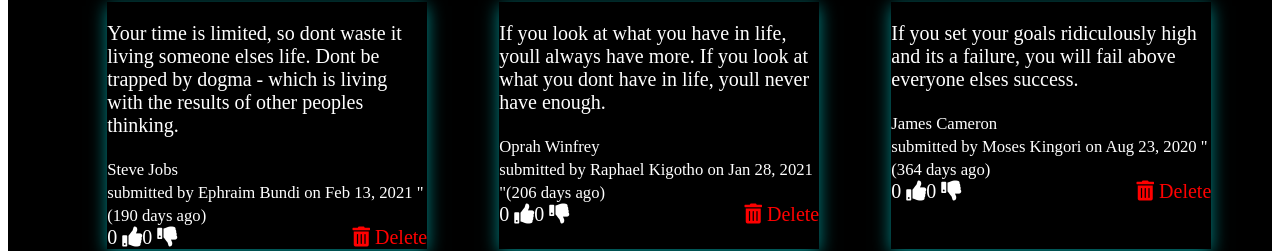
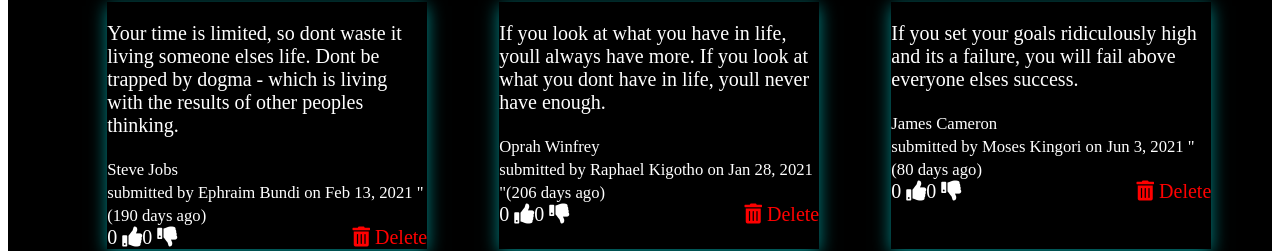
Before and after one commit to Ephrao1/quote-web, an Angular app: page / in a window 1280 px wide. Shown: the part 211-462 px from the top of the page. Built offline with nearby package versions, Linux system fonts and the light colour scheme.

Commit message:
initial commit

```diff
--- a/src/app/quotes/quotes.component.ts
+++ b/src/app/quotes/quotes.component.ts
@@ -12,7 +12,7 @@ export class QuotesComponent implements OnInit {
   quotes:Quotes[]=[
     new Quotes('Your time is limited, so dont waste it living someone elses life. Dont be trapped by dogma - which is living with the results of other peoples thinking.', 'Steve Jobs','Ephraim Bundi', new Date(2021,1,13)),
     new Quotes('If you look at what you have in life, youll always have more. If you look at what you dont have in life, youll never have enough.','Oprah Winfrey','Raphael Kigotho',new Date(2020,12,28)),
-    new Quotes('If you set your goals ridiculously high and its a failure, you will fail above everyone elses success.', 'James Cameron', 'Moses Kingori',new Date(2020,7,23)),
+    new Quotes('If you set your goals ridiculously high and its a failure, you will fail above everyone elses success.', 'James Cameron', 'Moses Kingori',new Date(2021,5,3)),
     new Quotes('Life is what happens when youre busy making other plans.', 'John LennonIf', 'Isaac Museu',new Date(2020,4,10)),
     new Quotes('When you reach the end of your rope, tie a knot in it and hang on.' , 'Franklin D. Roosevelt','Mungai Eve',new Date(2020,5,9)),
   ]
```
